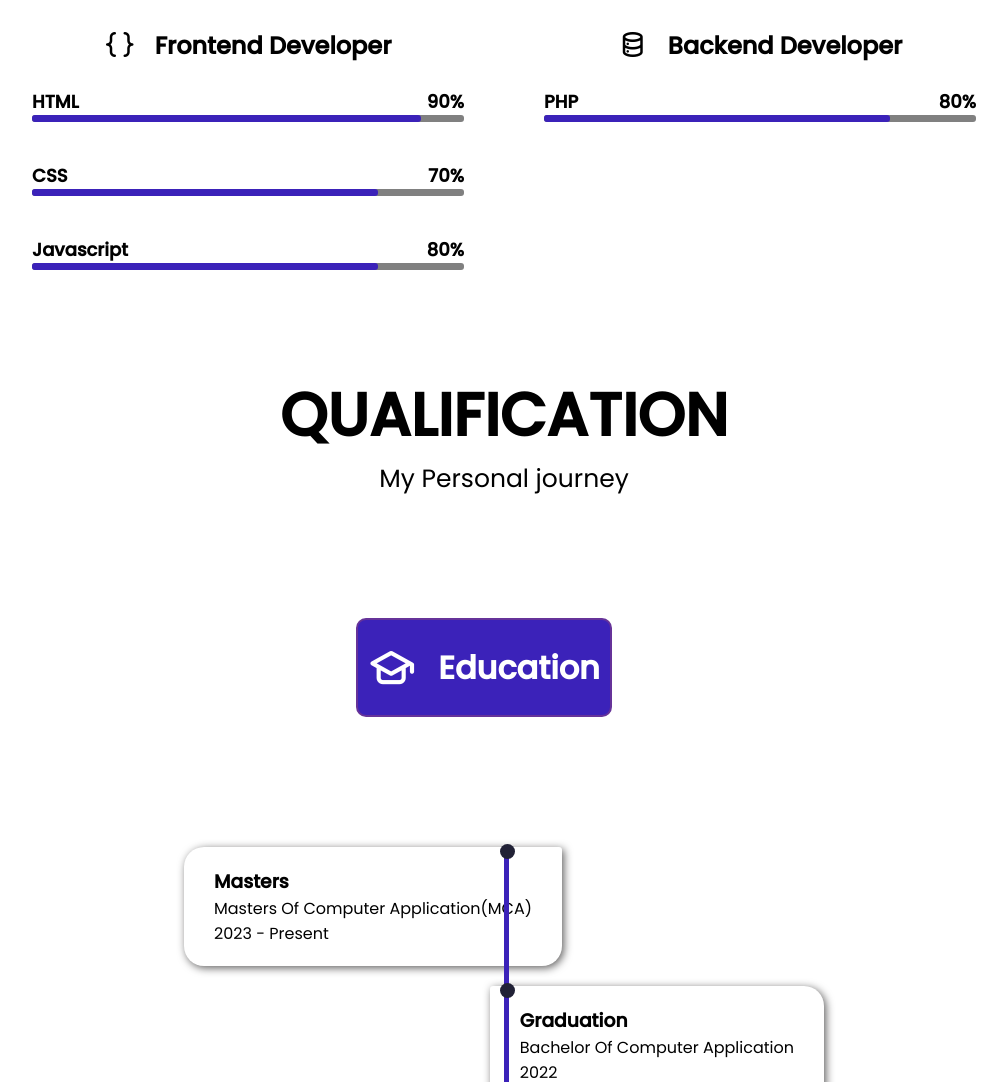
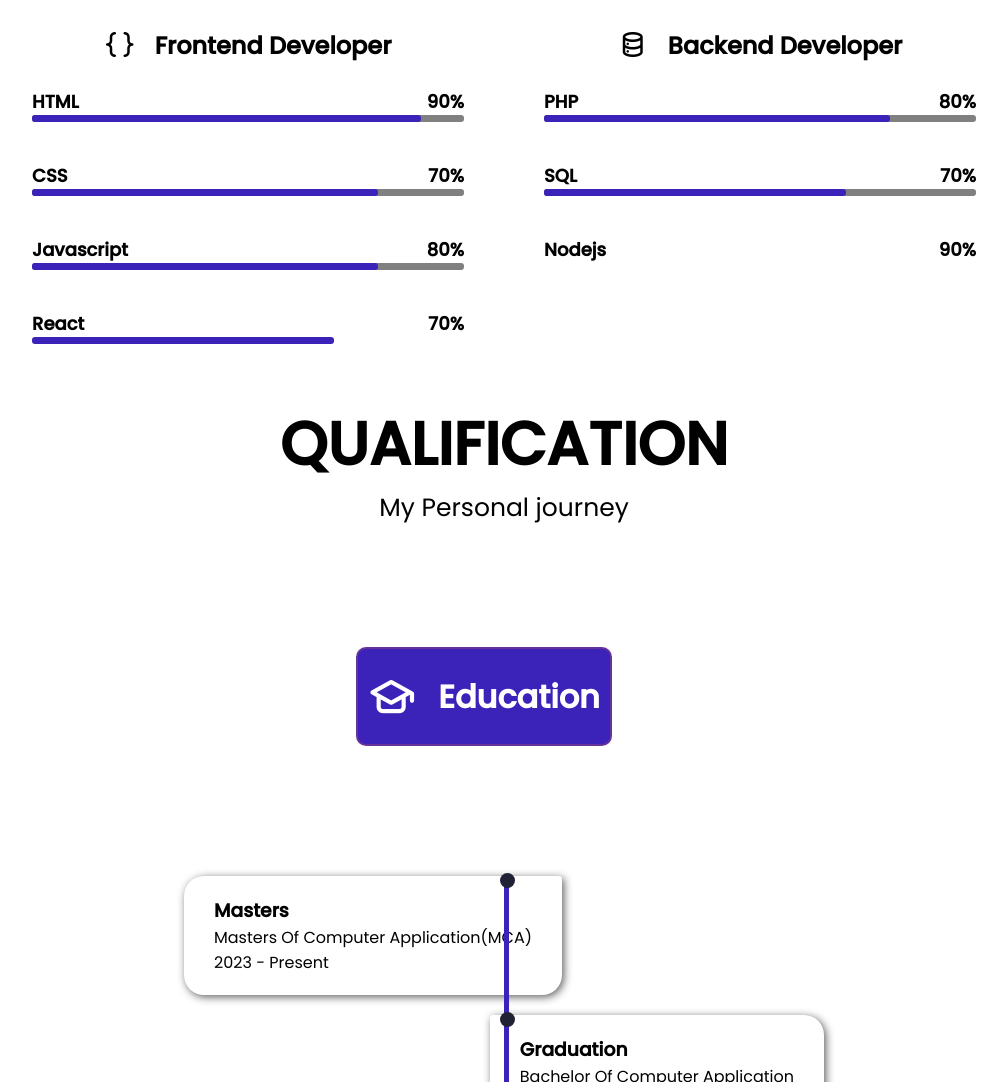
Before and after one commit to vishalyadav84/My_Portfolio.io, a plain HTML site: page index.html in a window 1280 px wide. Shown: the part 1718-2800 px from the top of the page, without its empty margins (136-1143 px from the left). Drawn offline with nearby package versions, Linux system fonts and the light colour scheme.

Commit message:
Update index.html

```diff
--- a/index.html
+++ b/index.html
@@ -122,12 +122,12 @@
             <div class="contact-btn">
                 <a href="#contact" class="contact-btn">Contact me <i class="uil uil-message"></i></a>
             </div>
-<!--             <div class="scroll-btn">
+             <div class="scroll-btn">
                <a href="#about">
                     <i class="uil uil-mouse-alt" id="scroll"></i>
                     <h3>Scroll down</h3>
                 </a>
-            </div> -->
+            </div>
         </div>
 
         <div class="main-image">
@@ -222,11 +222,11 @@
                     <div class="react">
 
                         <div class="html-skills-level">
-                            <!-- <h5 class="skills-name">React</h5> -->
-                            <!-- <h5 class="skills-level">70%</h5> -->
+                             <h5 class="skills-name">React</h5>
+                             <h5 class="skills-level">70%</h5>
                         </div>
                         <div class="#">
-                            <!-- <div class="inner-loading"></div> -->
+                             <div class="inner-loading"></div>
                         </div>
                     </div>
                 </div>
@@ -263,7 +263,7 @@
                         </div>
                     </div>
 
-<!--                     <div class="sql">
+                    <div class="sql">
 
                         <div class="html-skills-level">
                             <h5 class="skills-name">SQL</h5>
@@ -272,12 +272,12 @@
                         <div class="full-loding">
                             <div class="inner-loading"></div>
                         </div>
-                    </div> -->
+                    </div>
                     <div class="nodejs">
 
                         <div class="html-skills-level">
-                            <!-- <h5 class="skills-name">Nodejs</h5>
-                            <h5 class="skills-level">90%</h5> -->
+                            <h5 class="skills-name">Nodejs</h5>
+                            <h5 class="skills-level">90%</h5>
                         </div>
                         <div class="#">
                             <!-- full-loding -->
```
